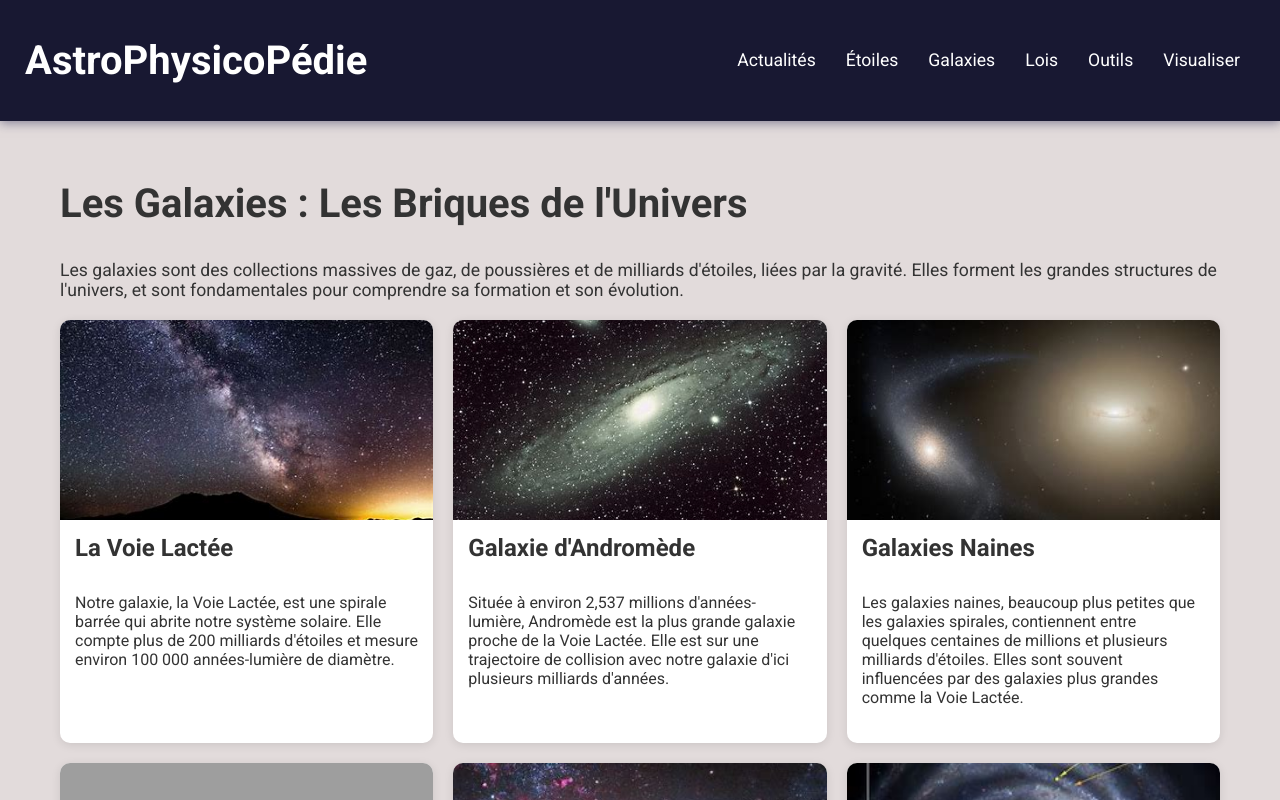
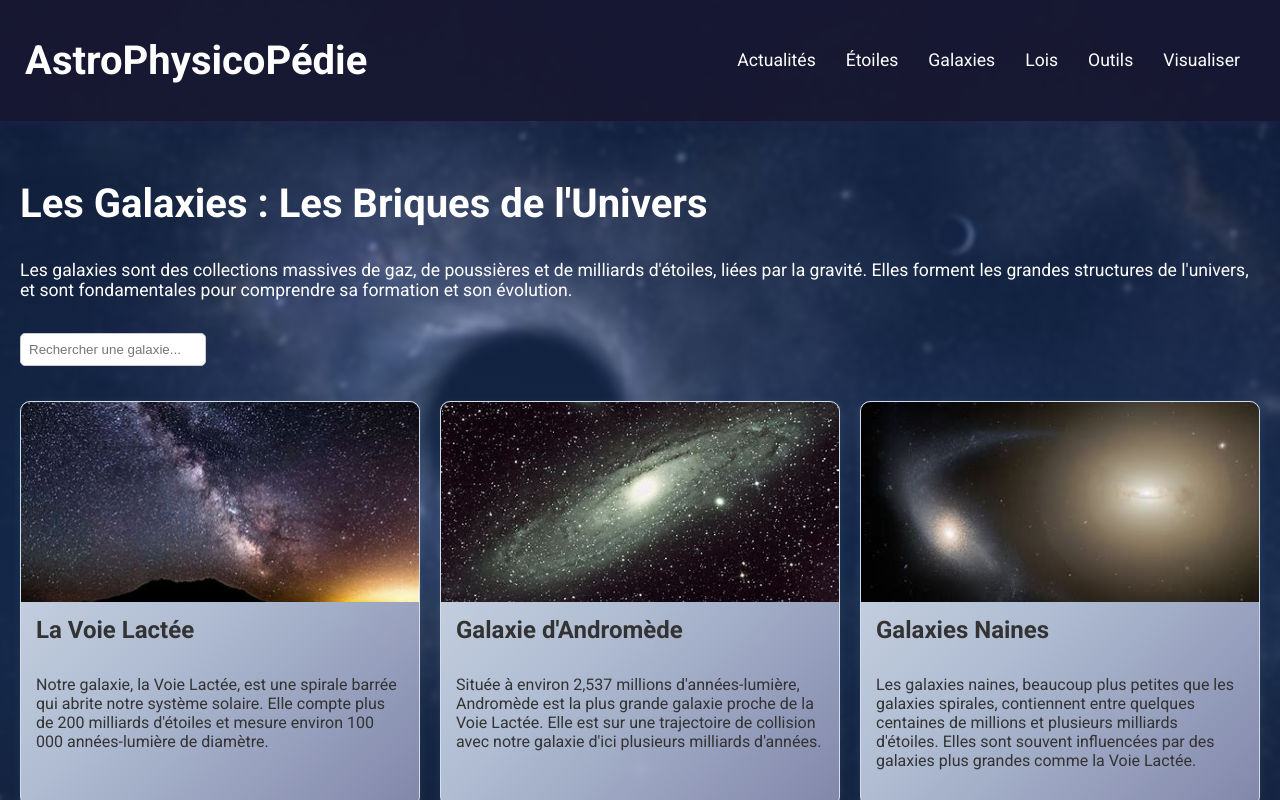
Before and after one commit to Dampess/astrophysicopedie, a React (Create React App) app: page /galaxies in a window 1280 px wide. Shown: the top 800 px of the page. Built offline with nearby package versions, Linux system fonts and the light colour scheme; grey boxes are pictures that could not be loaded.

Commit message:
Responsivity updated for starsPage + Search Bar for stars Galaxies and laws added

```diff
--- a/src/App.css
+++ b/src/App.css
@@ -6,7 +6,7 @@ body, html {
   padding: 0;
   height: 100%;
   font-family: 'Roboto', sans-serif; /* Utilisation de la police Roboto */
-  background-color: #e2dbdb; /* Arrière-plan noir pour correspondre au thème de l'application */
+  background-color: #e2d6d6; /* Arrière-plan noir pour correspondre au thème de l'application */
   color: #fff; /* Texte blanc pour un bon contraste */
 }
 
--- a/src/components/TestimonialsSection.css
+++ b/src/components/TestimonialsSection.css
@@ -2,7 +2,7 @@
 .testimonial-section {
   padding: 10px 5px;
   border-radius: 15px;
-  background-color: #33333345;
+  background: linear-gradient(135deg, #d6deea 0%, #afbcd2 50%, #9094b8e1 100%);
   color: #333;
   box-shadow: 0 6px 25px rgba(0, 0, 0, 0.1);
   margin: 10vh auto;
--- a/src/pages/Galaxies.css
+++ b/src/pages/Galaxies.css
@@ -1,13 +1,33 @@
+.bg-img2 {
+  background-image: url("../assets/images/trous-noir.jpg");
+  background-attachment: fixed;
+  background-position: center;
+  background-repeat: no-repeat;
+  background-size: cover;
+}
+
 .galaxies-section {
   padding: 20px;
-  max-width: 1200px;
   margin: auto;
   text-align: left;
   color: #333;
+  backdrop-filter: blur(2px);
+  background: linear-gradient(
+    180deg,
+    #1e3b727b 0%,
+    #2a52987c 50%,
+    #1b1c25b0 100%
+  );
 }
 .galaxies-section h2 {
   margin-top: 20vh;
+  color: #fff;
 }
+
+.galaxies-section p {
+  color: #fff;
+}
+
 .galaxies-grid {
   display: grid;
   grid-template-columns: repeat(auto-fill, minmax(300px, 1fr));
@@ -16,15 +36,17 @@
 }
 
 .galaxy-card {
-  background: #fff;
+  background: linear-gradient(135deg, #d6deea 0%, #afbcd2 50%, #9094b8e1 100%);
+  border: 1px ridge #d6deea;
   border-radius: 10px;
   overflow: hidden;
-  box-shadow: 0 2px 10px rgba(0, 0, 0, 0.1);
+  box-shadow: 0 2px 10px rgba(125, 192, 195, 0.1);
   transition: transform 0.2s;
 }
 
 .galaxy-card:hover {
   transform: scale(1.05);
+  box-shadow: 0 2px 10px rgba(125, 192, 195, 0.8);
 }
 
 .galaxy-image {
@@ -41,6 +63,7 @@
 .galaxy-card p {
   font-size: 1rem;
   padding: 15px 15px 20px;
+  color: #333;
 }
 
 .pagination {
@@ -67,6 +90,7 @@
 
 .pagination span {
   font-size: 16px;
+  color: #fff;
 }
 
 /* Responsivité pour les petits écrans */
@@ -80,7 +104,10 @@
   }
 
   .galaxies-grid {
-    grid-template-columns: repeat(auto-fill, minmax(150px, 1fr)); /* Ajuste la taille minimale pour les petites cartes */
+    grid-template-columns: repeat(
+      auto-fill,
+      minmax(150px, 1fr)
+    ); /* Ajuste la taille minimale pour les petites cartes */
   }
 }
 
--- a/src/pages/Home.css
+++ b/src/pages/Home.css
@@ -121,7 +121,6 @@
 
 .feature-section {
   padding: 50px 20px;
-  background-color: #f8f9fa;
   text-align: center;
 }
 
@@ -137,7 +136,7 @@
 }
 
 .feature {
-  background-color: #fff;
+  background: linear-gradient(135deg, #d6deea 0%, #afbcd2 50%, #9094b8e1 100%);
   border-radius: 12px;
   box-shadow: 0 4px 15px rgba(0, 0, 0, 0.1);
   padding: 20px;
--- a/src/pages/Laws.css
+++ b/src/pages/Laws.css
@@ -19,7 +19,7 @@
 }
 
 .law-item {
-  background: #f9f9f9;
+ background: linear-gradient(135deg, #d6deea 0%, #afbcd2 50%, #9094b8e1 100%);
   padding: 15px;
   margin-bottom: 15px;
   border-radius: 8px;
@@ -66,3 +66,17 @@
   text-decoration: underline;
   text-align: left;
 }
+
+.search-bar {
+  width: 15%;
+  padding: 8px;
+  margin: 15px 0;
+  border: 1px solid #ccc;
+  border-radius: 5px;
+}
+
+@media (max-width:780px) {
+  .search-bar{
+    width: 45%;
+  }
+}
--- a/src/pages/Laws.js
+++ b/src/pages/Laws.js
@@ -136,13 +136,23 @@ const Laws = () => {
     },
   ];
 
+  const [searchTerm, setSearchTerm] = useState("");
   const [expandedIndex, setExpandedIndex] = useState(null);
+
+  const handleSearchChange = (event) => {
+    setSearchTerm(event.target.value);
+    setExpandedIndex(null); // Réinitialise l'index ouvert lors d'une nouvelle recherche
+  };
+
+  const filteredLaws = lawsData.filter((law) =>
+    law.title.toLowerCase().includes(searchTerm.toLowerCase())
+  );
 
   const toggleDescription = (index) => {
     if (expandedIndex === index) {
-      setExpandedIndex(null); // Replier si déjà ouvert
+      setExpandedIndex(null);
     } else {
-      setExpandedIndex(index); // Dérouler la description
+      setExpandedIndex(index);
     }
   };
 
@@ -153,11 +163,21 @@ const Laws = () => {
         Découvrez les lois qui régissent notre univers, aussi bien sur Terre que
         dans l'espace.
       </p>
+
+      {/* Barre de recherche */}
+      <input
+        type="text"
+        placeholder="Rechercher une loi..."
+        value={searchTerm}
+        onChange={handleSearchChange}
+        className="search-bar"
+      />
+
       <ul className="laws-list">
-        {lawsData.map((law, index) => (
+        {filteredLaws.length > 0 ? (
+          filteredLaws.map((law, index) => (
             <li key={index} className="law-item">
-            <div className="law-icon">{law.svg}</div>{" "}
-            {/* Affichage de l'icône SVG */}
+              <div className="law-icon">{law.svg}</div>
               <h3>{law.title}</h3>
               <button
                 onClick={() => toggleDescription(index)}
@@ -174,7 +194,10 @@ const Laws = () => {
                 </div>
               )}
             </li>
-        ))}
+          ))
+        ) : (
+          <p>Aucune loi trouvée pour ce terme de recherche.</p>
+        )}
       </ul>
     </div>
   );
--- a/src/pages/News.css
+++ b/src/pages/News.css
@@ -7,6 +7,7 @@
   display: grid;
   grid-template-columns: repeat(auto-fill, minmax(300px, 1fr)); /* Grille responsive */
   gap: 20px;
+
 }
 
 .news-container h2 {
@@ -20,15 +21,16 @@
 }
 
 .news-article {
-  background-color: #f3f4f6;
+  background: linear-gradient(135deg, #d6deea 0%, #afbcd2 50%, #9094b8e1 100%);
   border-radius: 8px;
+  border: 1px ridge #7c7e7e;
   padding: 20px;
   transition: transform 0.3s ease, box-shadow 0.3s ease;
 }
 
 .news-article:hover {
   transform: translateY(-5px);
-  box-shadow: 0 8px 20px rgba(0, 123, 255, 0.2);
+  box-shadow: 0 2px 10px rgba(125, 192, 195, 0.8);
 }
 
 .news-article img {
--- a/src/pages/Stars.css
+++ b/src/pages/Stars.css
@@ -1,6 +1,6 @@
 .bg-img {
   background-image: url("../assets/images/bg-HomePage.jpg");
-  background-attachment: fixed; /* Fixe l'image pour l'effet de parallaxe */
+  background-attachment: fixed;
   background-position: center;
   background-repeat: no-repeat;
   background-size: cover;
@@ -13,12 +13,12 @@
   text-align: left;
   color: #fff;
   backdrop-filter: blur(2px);
-  background-color: rgba(
-    51,
-    51,
-    51,
-    0.29
-  ); /* Couleur d'arrière-plan semi-transparente */
+  background: linear-gradient(
+    180deg,
+    #1e3b727b 0%,
+    #2a52987c 50%,
+    #1b1c25b0 100%
+  );
 }
 
 .stars-section h2 {
@@ -30,6 +30,7 @@
 .stars-section p {
   text-align: left;
   color: #fff;
+  width: 70%;
 }
 
 /* Grille des cartes étoiles */
@@ -42,19 +43,20 @@
 
 /* Carte individuelle d'une étoile */
 .star-card {
-  background: #fff;
+  background: linear-gradient(135deg, #d6deea 0%, #afbcd2 50%, #9094b8e1 100%);
+  border: 1px ridge #d6deea;
   border-radius: 10px;
   overflow: hidden;
   box-shadow: 0 2px 10px rgba(0, 0, 0, 0.1);
   transition: transform 0.2s, box-shadow 0.3s ease; /* Ajout de la transition de l'ombre */
   text-align: left;
   border: 1px solid #e0e0e0; /* Bordure pour les cartes */
-  padding: 15px; /* Espacement interne des cartes */
+  padding: 10px; /* Espacement interne des cartes */
 }
 
 .star-card:hover {
   transform: scale(1.05);
-  box-shadow: 0 4px 10px rgba(0, 0, 0, 0.1); /* Ombre accentuée au survol */
+  box-shadow: 0 2px 10px rgba(125, 192, 195, 0.8);
 }
 
 .star-image {
@@ -104,6 +106,13 @@
   font-weight: bold;
 }
 
+.search-bar {
+  width: 15%;
+  padding: 8px;
+  margin: 15px 0;
+  border: 1px solid #ccc;
+  border-radius: 5px;
+}
 /* RESPONSIVITÉ */
 
 /* Pour les petits écrans (moins de 600px) */
@@ -113,7 +122,7 @@
   }
   .stars-grid {
     display: grid;
-    grid-template-columns: repeat(auto-fill, minmax(100px, 1fr));
+    grid-template-columns: repeat(auto-fill, minmax(150px, 1fr));
     gap: 20px;
     margin-top: 20px;
   }
@@ -137,6 +146,10 @@
   .pagination button {
     padding: 0;
   }
+
+  .search-bar{
+    width: 45%;
+  }
 }
 
 /* Pour les grands écrans (plus de 1440px) */
--- a/src/pages/Tools.css
+++ b/src/pages/Tools.css
@@ -14,7 +14,7 @@
 }
 
 .tool-card {
-  background: white;
+  background: linear-gradient(135deg, #d6deea 0%, #afbcd2 50%, #9094b8e1 100%);
   border: 1px solid #ddd;
   border-radius: 8px;
   padding: 15px;
--- a/src/pages/Visualizations.css
+++ b/src/pages/Visualizations.css
@@ -18,7 +18,7 @@
 }
 
 .visualization-card {
-  background: white;
+ background: linear-gradient(135deg, #d6deea 0%, #afbcd2 50%, #9094b8e1 100%);
   border: 1px solid #ddd;
   border-radius: 8px;
   padding: 20px;
```
Also changed, not shown: src/pages/Galaxies.js, src/pages/Stars.js. Lines whose indentation alone changed are shown as unchanged.
